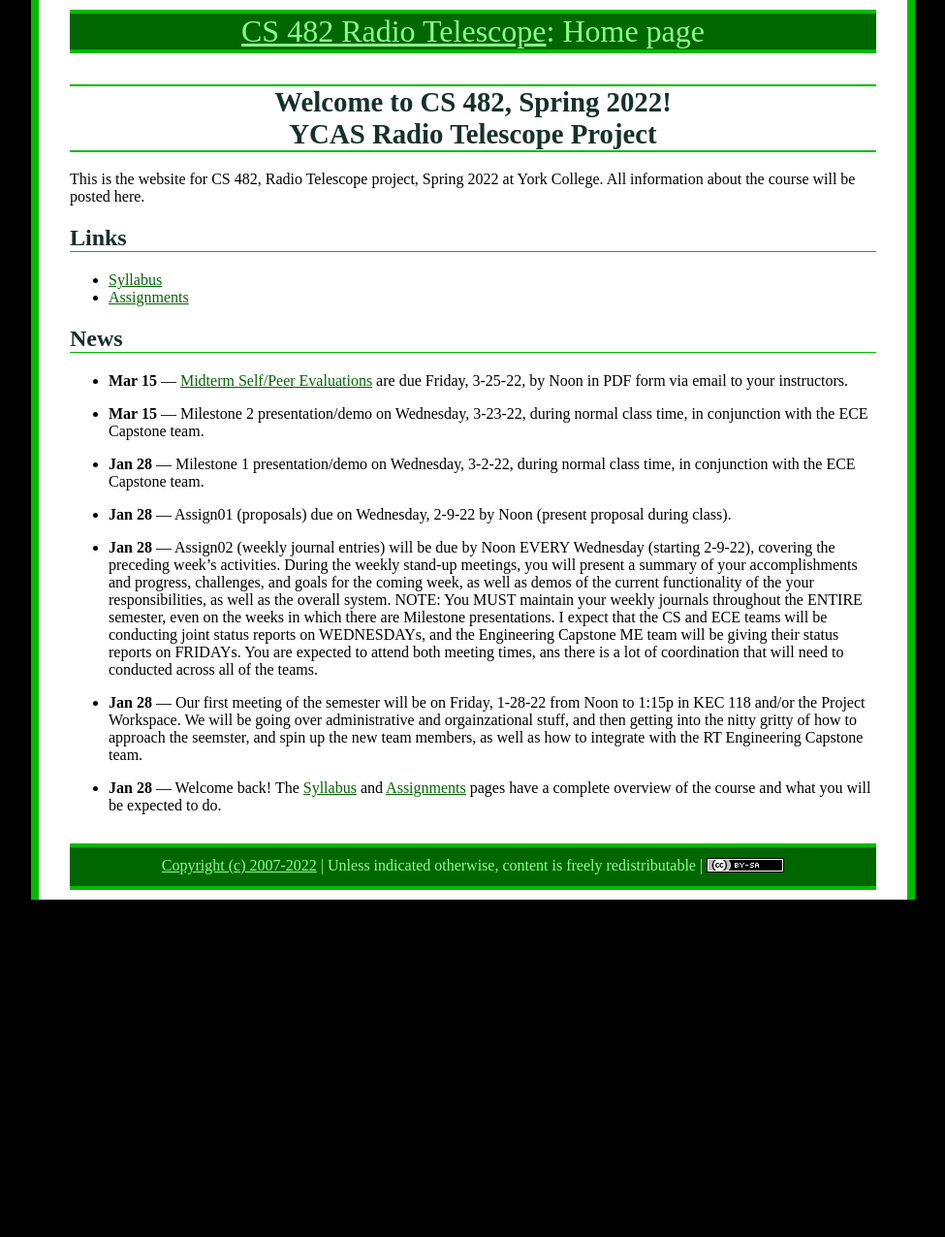
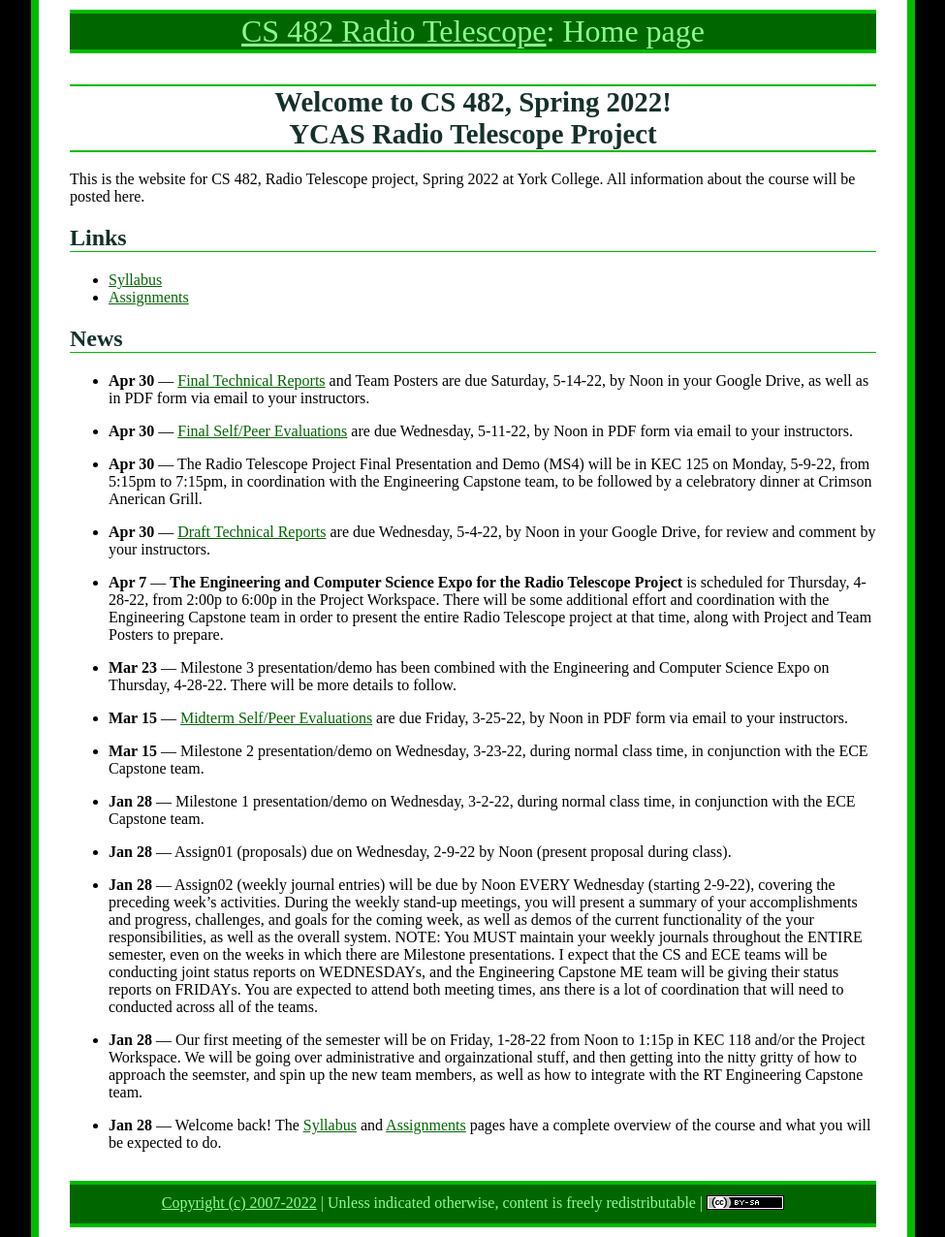
Before and after one commit to ycpcs/cs482-spring2022-RT, a Jekyll site: the page built from index.md, in a window 1280 px wide. Shown: the whole page at 97% size, without its empty margins (152-1127 px from the left). Built offline with Jekyll 4.4.1, drawn with Linux system fonts in a browser that asks for light colours; before the commit the page ends 928 px from its top, so only the background shows below that.

Commit message:
updates for dates and peer evals to include ECE

```diff
--- a/assign/index.md
+++ b/assign/index.md
@@ -17,12 +17,12 @@ Assignment | Due
 [Assign03: Milestone 1](assign03.html) | Wednesday, 3-2-2022 (during class period, in coordination with the ECE Capstone team)
 [Assign04: Milestone 2](assign04.html) | Wednesday, 3-23-2022 (during class period, in coordination with the ECE Capstone team)
 [Midterm Peer Evaluations](PeerEval-RadioTelescope-Sp22-midterm.pdf) | Friday, 3-25-22 (by Noon in PDF form via email)
-[Assign05: Milestone 3](assign05.html) | Wednesday, 4-13-2022 (during class period, in coordination with the ECE Capstone team)
-[Eng&CS Rollout](assign05-expo.html) | Thursday, 4-28-2022 (2:00 to 6:00 PM in the Project Workspace, as part of the Engineering and Computer Science Rollout, in coordination with the ECE and ME Engineering Capstone teams)
+[Assign05: Milestone 3](assign05.html) | Thursday, 4-28-2022 (as part of the Engineering and Computer Science Expo, in coordination with the ECE & ME Capstone teams)
+[Eng&CS Rollout](assign05-expo.html) | Thursday, 4-28-2022 (2:00 to 6:00 PM in the Project Workspace, as part of the Engineering and Computer Science Expo, in coordination with the ECE and ME Engineering Capstone teams)
 [Assign06: Draft Technical Report](assign06.html) | Wednesday, 5-4-2022 (by Noon in your Google Drive)
 [Assign06: Milestone 4 - Final Presentation](assign06.html) | Monday, 5-9-2022 (TBD: in coordination with the ECE and ME Engineering Capstone teams)
-[Final Peer Evaluations](PeerEval-RadioTelescope-Sp22-final.pdf) | Wednesday, 5-11-2022 (by Noon in PDF form via email)
-[Assign06: Final Technical Report and Team Posters](assign06.html) | Friday, 5-14-2022 (by Noon in PDF form in your Google Drive and via email)
+[Final Peer Evaluations](PeerEval-RadioTelescope-Sp22-CS-ECE-final.pdf) | Wednesday, 5-11-2022 (by Noon in PDF form via email)
+[Assign06: Final Technical Report and Team Posters](assign06.html) | Saturday, 5-14-2022 (by Noon in PDF form in your Google Drive and via email)
 
 
 <!-- vim:set wrap: -->
--- a/index.md
+++ b/index.md
@@ -16,20 +16,19 @@ All information about the course will be posted here.
 ## News
 
 <!--
+-->
 
-* **May 7** &mdash; [Final Technical Reports](./assign/finalreport.html) and Team Posters are due Friday, 5-14-21, by Noon in your Google Drive, as well as in PDF form via email to your instructors.
+* **Apr 30** &mdash; [Final Technical Reports](./assign/finalreport.html) and Team Posters are due Saturday, 5-14-22, by Noon in your Google Drive, as well as in PDF form via email to your instructors.
 
-* **May 7** &mdash; [Final Self/Peer Evaluations](./assign/PeerEval-RadioTelescope-Sp22-final.pdf) are due Wednesday, 5-11-21, by Noon in PDF form via email to your instructors.
+* **Apr 30** &mdash; [Final Self/Peer Evaluations](./assign/PeerEval-RadioTelescope-Sp22-CS-ECE-final.pdf) are due Wednesday, 5-11-22, by Noon in PDF form via email to your instructors.
 
-* **Apr 13** &mdash; The Radio Telescope Project Final Presentation and Demo (MS4) will be Monday, 5-9-22, from 5:00pm to 7:00pm, in coordination with the Engineering Capstone team.
+* **Apr 30** &mdash; The Radio Telescope Project Final Presentation and Demo (MS4) will be in KEC 125 on Monday, 5-9-22, from 5:15pm to 7:15pm, in coordination with the Engineering Capstone team, to be followed by a celebratory dinner at Crimson Anerican Grill.
 
-* **Apr 13** &mdash; [Draft Technical Reports](./assign/finalreport.html) are due Wednesday, 5-4-22, by Noon in your Google Drive, for review and comment by your instructors.
+* **Apr 30** &mdash; [Draft Technical Reports](./assign/finalreport.html) are due Wednesday, 5-4-22, by Noon in your Google Drive, for review and comment by your instructors.
 
-* **Apr 7** &mdash; **The Engineering and Computer Science Rollout for the Radio Telescope Project** is scheduled for Thursday, 4-28-22, from 2:00p to 6:00p in the Project Workspace.  There will be some additional effort and coordination with the Engineering Capstone team in order to present the entire Radio Telescope project at that time.
+* **Apr 7** &mdash; **The Engineering and Computer Science Expo for the Radio Telescope Project** is scheduled for Thursday, 4-28-22, from 2:00p to 6:00p in the Project Workspace.  There will be some additional effort and coordination with the Engineering Capstone team in order to present the entire Radio Telescope project at that time, along with Project and Team Posters to prepare.
 
-* **Mar 23* &mdash; Milestone 3 presentation/demo on Wednesday, 4-13-22, during normal class time.
-
--->
+* **Mar 23** &mdash; Milestone 3 presentation/demo has been combined with the Engineering and Computer Science Expo on Thursday, 4-28-22.  There will be more details to follow.
 
 * **Mar 15** &mdash; [Midterm Self/Peer Evaluations](./assign/PeerEval-RadioTelescope-Sp22-midterm.pdf) are due Friday, 3-25-22, by Noon in PDF form via email to your instructors.
 
```
Also changed, not shown: 2 other files.
